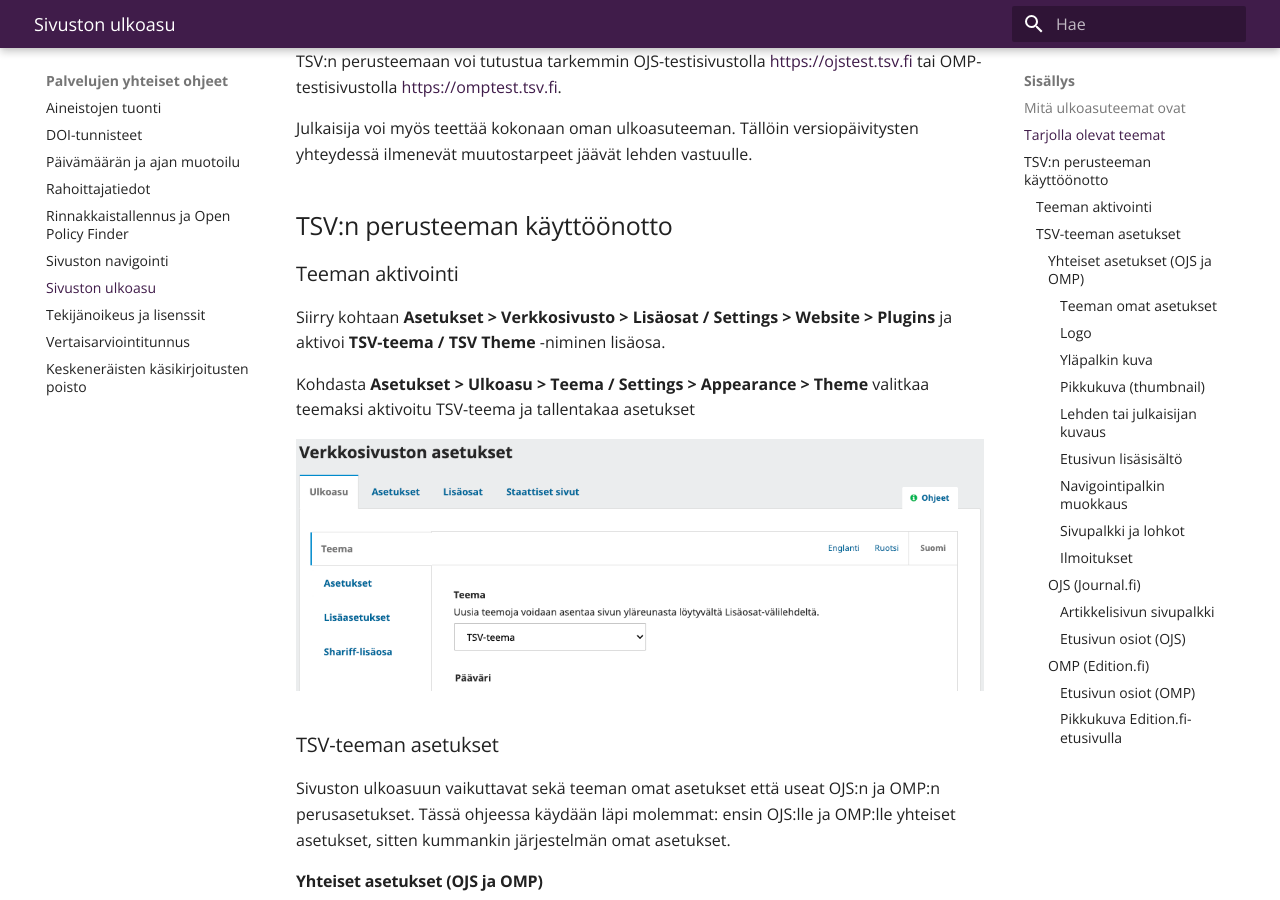
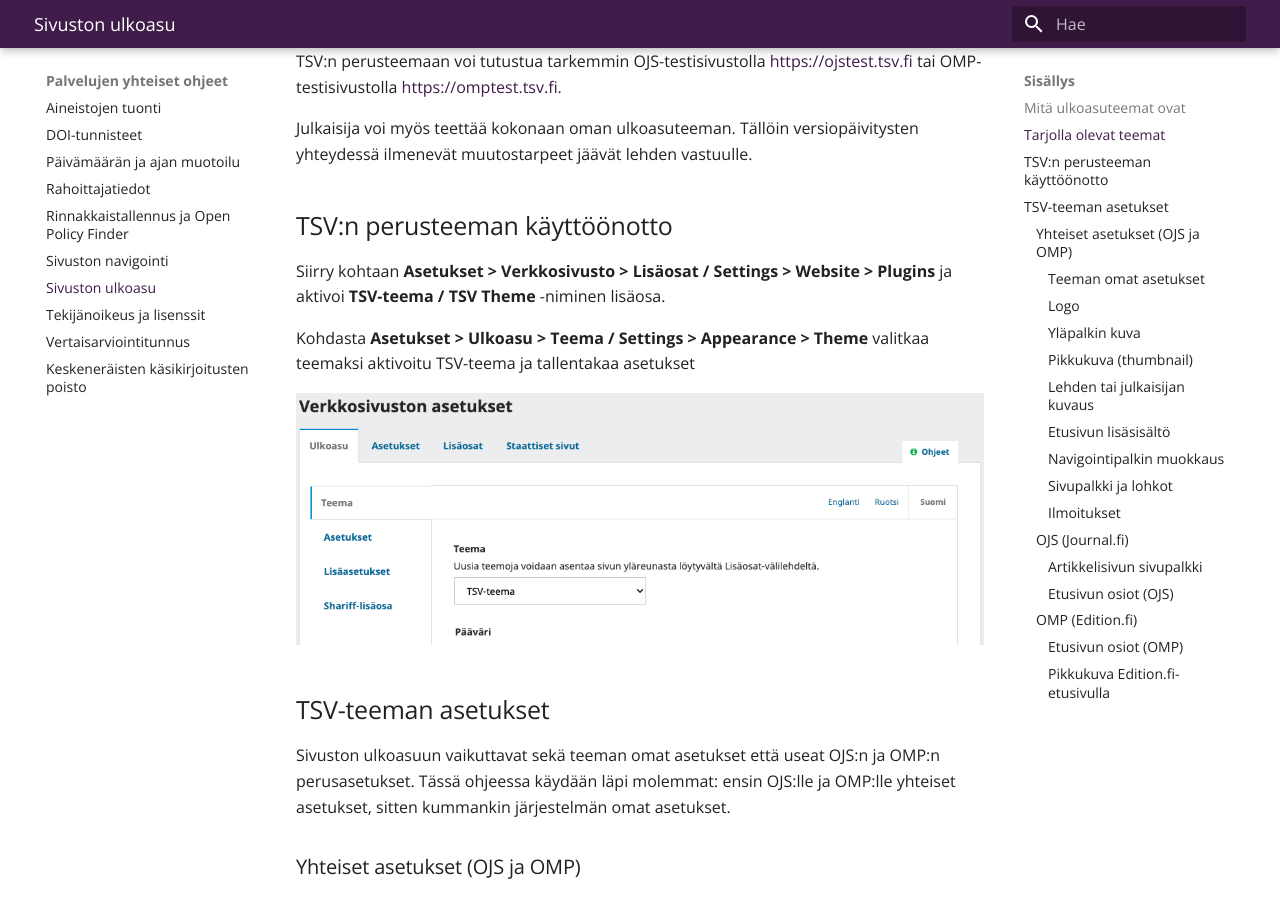
Before and after one commit to tsv-fi/avoimen-julkaisemisen-palveluiden-ohjeet, an MkDocs documentation site: the page built from docs/yleiset/ulkoasu.md, in a window 1280 px wide and 900 px high, scrolled down 650 px. Built offline with MkDocs 1.6.1 and Material for MkDocs 9.7.7, drawn with Linux system fonts in a browser that asks for light colours.

Commit message:
tsvTheme updated documentation

```diff
--- a/docs/yleiset/ulkoasu.md
+++ b/docs/yleiset/ulkoasu.md
@@ -16,20 +16,19 @@ Julkaisija voi myös teettää kokonaan oman ulkoasuteeman. Tällöin versiopäi
 
 ## TSV:n perusteeman käyttöönotto
 
-### Teeman aktivointi
 Siirry kohtaan **Asetukset > Verkkosivusto > Lisäosat / Settings > Website > Plugins** ja aktivoi **TSV-teema / TSV Theme** -niminen lisäosa.
 
 Kohdasta **Asetukset > Ulkoasu > Teema / Settings > Appearance > Theme** valitkaa teemaksi aktivoitu TSV-teema ja tallentakaa asetukset
 
 ![Ulkoasuteeman valinta](../_media/teemat1.png "Ulkoasuteeman valinta")
 
-### TSV-teeman asetukset
+## TSV-teeman asetukset
 
 Sivuston ulkoasuun vaikuttavat sekä teeman omat asetukset että useat OJS:n ja OMP:n perusasetukset. Tässä ohjeessa käydään läpi molemmat: ensin OJS:lle ja OMP:lle yhteiset asetukset, sitten kummankin järjestelmän omat asetukset.
 
-#### Yhteiset asetukset (OJS ja OMP)
+### Yhteiset asetukset (OJS ja OMP)
 
-##### Teeman omat asetukset
+#### Teeman omat asetukset
 
 Nämä löytyvät kohdasta **Ulkoasu > Teema**.
 
@@ -52,7 +51,6 @@ Valitse, onko yläpalkin kuva etusivulla korkeampi kuin muilla sivuilla, vai sam
 Valitse, mitä mobiililaitteilla näkyvän sivuston yläpalkissa näytetään: pelkkä julkaisijan/lehden nimi, lehden/julkaisijan logo vai pikkuva. Jos valittua kuvaa ei ole asetettu, näytetään nimi.
 
 **Etusivun osiot**
-
 Valitse, mitkä osiot näkyvät etusivulla ja missä järjestyksessä. Osion voi poistaa etusivulta kokonaan jättämällä sen valitsematta. Järjestystä voi muuttaa raahaamalla. Käytettävissä olevat osiot eroavat OJS:ssä ja OMP:ssä, ja ne on lueteltu tämän ohjeen OJS- ja OMP-osioissa.
 
 OJS/OMP-järjestelmille yhteiset osiot ovat:
@@ -64,7 +62,7 @@ OJS/OMP-järjestelmille yhteiset osiot ovat:
 **Etusivun lohkot**
 Valitse, mitkä lohkot näkyvät etusivun Lohkot-osiossa ja missä järjestyksessä. Tämä on **eri asetus** kuin Sivupalkki-asetus (ks. alla), joka koskee alatunnistetta ja tiettyjä sisäsivuja. Lohkot-osio pitää lisäksi valita näkyviin Etusivun osiot -asetuksesta, jotta se näkyy etusivulla.
 
-##### Logo
+#### Logo
 
 **Ulkoasu > Asetukset > Logo**
 
@@ -88,7 +86,7 @@ Logo näkyy lisäksi:
 - Rajaa kuva tiukasti logon ympäriltä. Ylimääräinen tyhjä tila pienentää logoa.
 - Jos logossa ei ole lehden tai julkaisijan nimeä, ota käyttöön teeman asetus *Nimi logon alla*.
 
-##### Yläpalkin kuva
+#### Yläpalkin kuva
 
 **Ulkoasu > Asetukset > Etusivun kuva**
 
@@ -106,13 +104,13 @@ Teema käyttää asetuksissa olevaa Etusivun kuvaa yläpalkin taustakuvana.
 
 - Toistuva kuvio: lataa kuvion yksi ruutu ja ota käyttöön teeman asetus *Ylätunnistekuvion toisto*.
 
-##### Pikkukuva (thumbnail)
+#### Pikkukuva (thumbnail)
 
 **Ulkoasu > Asetukset > Julkaisun pikkukuva (OJS) / Julkaisijan pikkukuva (OMP)**
 
 Pikkukuva näkyy mobiililaitteiden yläpalkissa, jos teeman asetus *Logo mobiiliylätunnisteessa* on "Pikkukuva". Yläpalkki on matala, joten pieni ja selkeä kuva, esimerkiksi logon tunnusosa ilman tekstiä, toimii parhaiten. OMP:ssä pikkukuvalla on lisäksi toinen käyttötarkoitus (ks. OMP-osio).
 
-##### Lehden tai julkaisijan kuvaus
+#### Lehden tai julkaisijan kuvaus
 
 **Asetukset > Julkaisu > Tunnuslaatikko > *Julkaisu lyhyesti* (OJS) / Asetukset > Julkaisija > Tunnuslaatikko > *Julkaisijan yhteenveto* (OMP)**
 
@@ -127,7 +125,7 @@ Tämä lyhyt kuvaus näkyy teemassa useassa paikassa:
 - Käytä pelkkää tekstiä: ei otsikoita, kuvia, taulukoita tai pitkiä linkkilistoja. Kuvaus näkyy kapeassa tilassa alatunnisteessa.
 - Pidempi esittely kuuluu *Tietoa lehdestä / julkaisijasta* -sivulle ja etusivun lisäsisältöön.
 
-##### Etusivun lisäsisältö
+#### Etusivun lisäsisältö
 
 **Ulkoasu > Lisäasetukset > Lisäsisältö**
 
@@ -135,11 +133,11 @@ Lisäsisältö näkyy etusivun **Etusivun sisältö** -osiossa. Osio pitää val
 
 Jos lisäsisältö on tyhjä, osiossa näytetään sen sijaan lehden tai julkaisijan lyhyt kuvaus. Tällöin sama teksti näkyy etusivulla kahdesti (sisältöosiossa ja alatunnisteessa), joten lisäsisältö kannattaa täyttää.
 
-##### Navigointipalkin muokkaus
+#### Navigointipalkin muokkaus
 
 [Sivustolla näkyvää navigointipalkkia voi muokata erillisen ohjeen avulla](navigointi.md).
 
-##### Sivupalkki ja lohkot
+#### Sivupalkki ja lohkot
 
 **Ulkoasu > Asetukset > Sivupalkki**
 
@@ -159,7 +157,7 @@ Lohkoliitännäiset otetaan käyttöön kohdassa **Asetukset > Verkkosivusto > L
 - Valikkolinkkejä toistavat lohkot ovat usein tarpeettomia, koska päävalikko näkyy sekä ylätunnisteessa että alatunnisteessa.
 - Pidä mukautettujen lohkojen sisältö lyhyenä. Käytä kuvissa kohtuullista kokoa ja lisää niille vaihtoehtoinen teksti.
 
-##### Ilmoitukset
+#### Ilmoitukset
 
 **Asetukset > Verkkosivusto > Asetukset > Ilmoitukset**
 
@@ -170,15 +168,15 @@ Ilmoitukset näkyvät etusivulla vain, jos:
 
 Etusivulla näytetään ilmoituksen otsikko ja lyhyt kuvaus. Kirjoita lyhyt kuvaus niin, että se kertoo olennaisen yhdellä tai kahdella virkkeellä.
 
-#### OJS (Journal.fi)
+### OJS (Journal.fi)
 
-##### Artikkelisivun sivupalkki
+#### Artikkelisivun sivupalkki
 
 **Ulkoasu > Teema > Artikkelisivun sivupalkki**
 
 Valitse, näytetäänkö sivupalkin lohkot artikkelin sisällön vieressä vai alatunnisteessa. Kun lohkot näytetään sisällön vieressä, niiden yläpuolella on myös "Julkaistu"-lohko (ks. alla). Kaikilla muilla sivuilla lohkot näytetään alatunnisteessa.
 
-##### Etusivun osiot (OJS)
+#### Etusivun osiot (OJS)
 
 Käytettävissä olevat osiot:
 
@@ -190,11 +188,9 @@ Käytettävissä olevat osiot:
 
 **Huom!** Valitse ajankohtaisesta numerosta vain toinen vaihtoehto.
 
----
+### OMP (Edition.fi)
 
-#### OMP (Edition.fi)
-
-##### Etusivun osiot (OMP)
+#### Etusivun osiot (OMP)
 
 Käytettävissä olevat osiot:
 
@@ -216,7 +212,7 @@ Kirja merkitään esittelyyn luettelossa (**Luettelo**, kirjan kohdalla *Esittel
 **Uutuudet**
 Kirja merkitään uutuudeksi luettelossa (**Luettelo**, kirjan kohdalla *Uutuus*). Poista merkintä, kun kirja ei enää ole uutuus.
 
-##### Pikkukuva Edition.fi-etusivulla
+#### Pikkukuva Edition.fi-etusivulla
 Julkaisijan pikkukuva näytetään **Edition.fi-etusivun julkaisijalistassa** julkaisijan kuvana. Kuva näytetään valkoista taustaa vasten. Se skaalataan pystysuuntaiseen tilaan ja kohdistetaan vasempaan reunaan.
 
 **Suositukset:**
```
